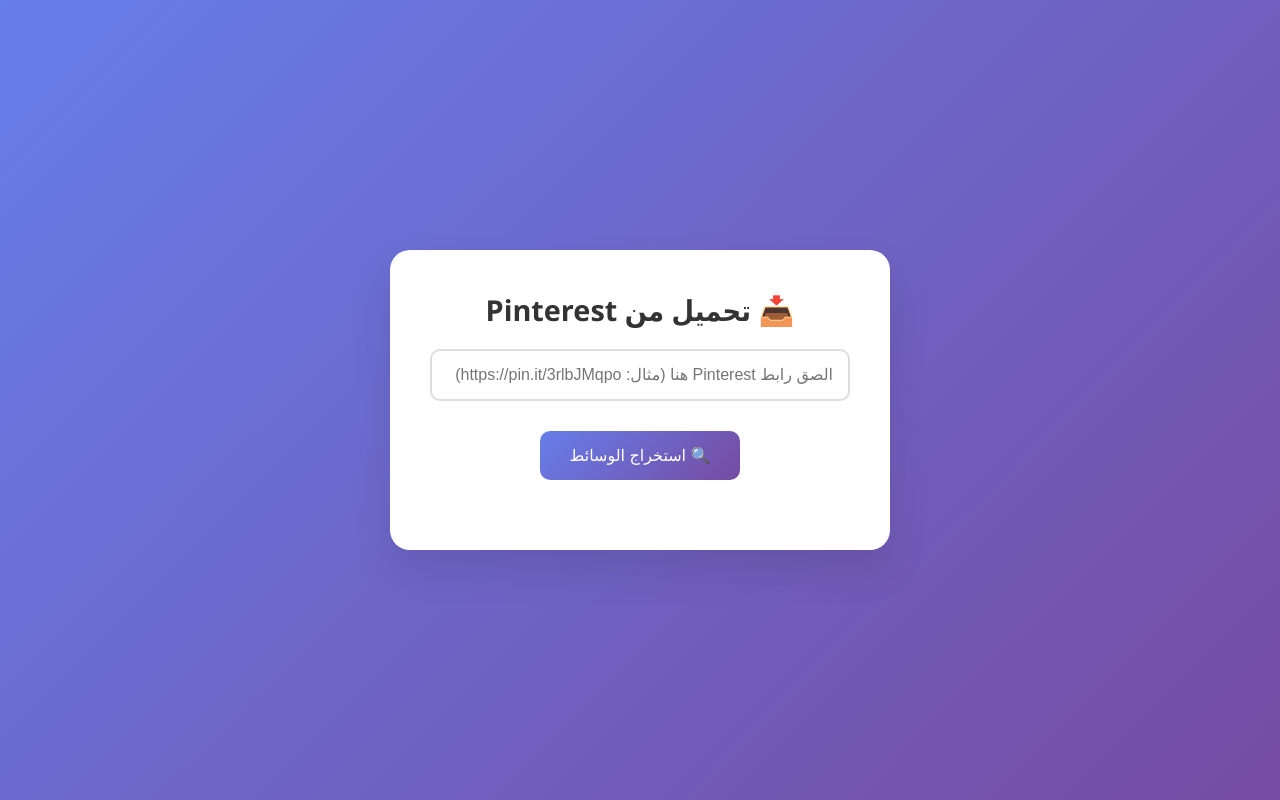
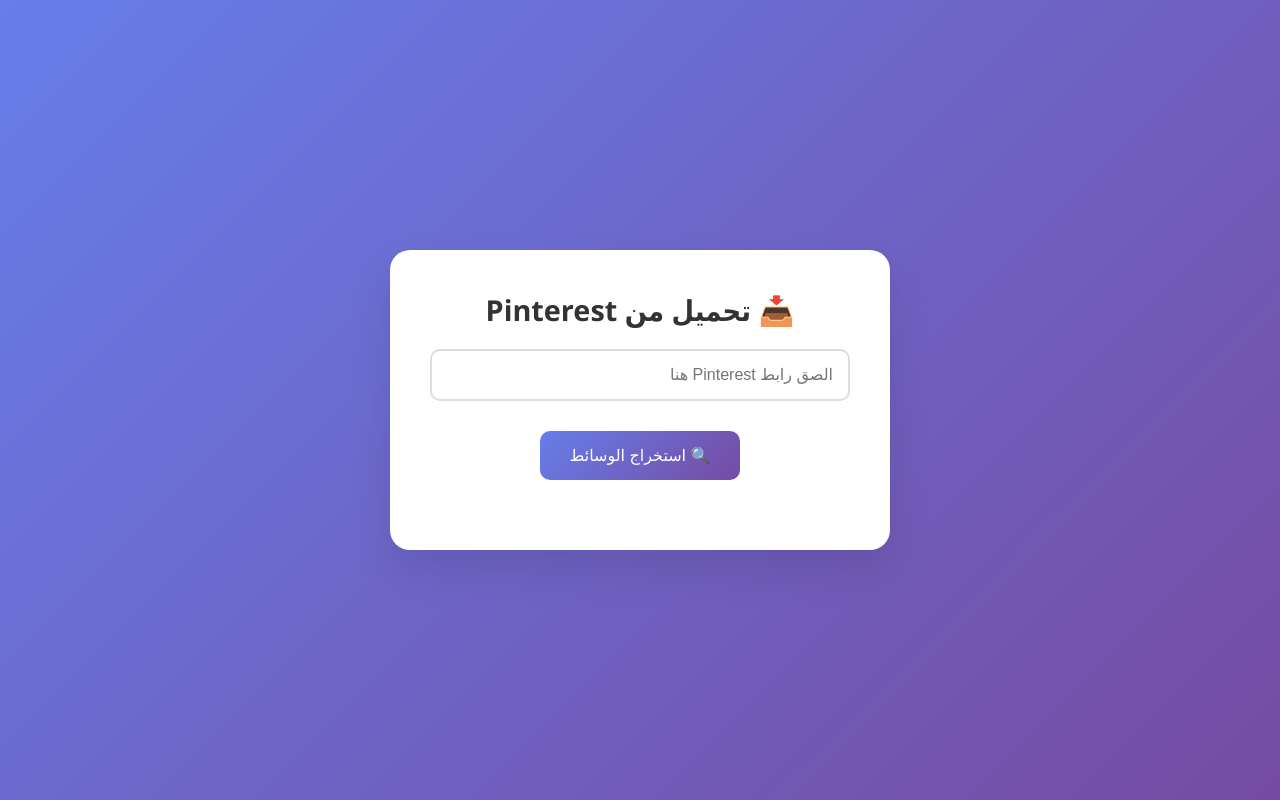
Before and after one commit to 0a5i5/Pin, a plain HTML site: page index.html in a window 1280 px wide. Drawn offline with Linux system fonts and the light colour scheme.

Commit message:
Update index.html

```diff
--- a/index.html
+++ b/index.html
@@ -73,7 +73,7 @@
 <body>
     <div class="container">
         <h1>📥 تحميل من Pinterest</h1>
-        <input type="url" id="linkInput" placeholder="الصق رابط Pinterest هنا (مثال: https://pin.it/3rlbJMqpo)">
+        <input type="url" id="linkInput" placeholder="الصق رابط Pinterest هنا">
         <br>
         <button onclick="extractMedia()">🔍 استخراج الوسائط</button>
         <div id="status"></div>
```
